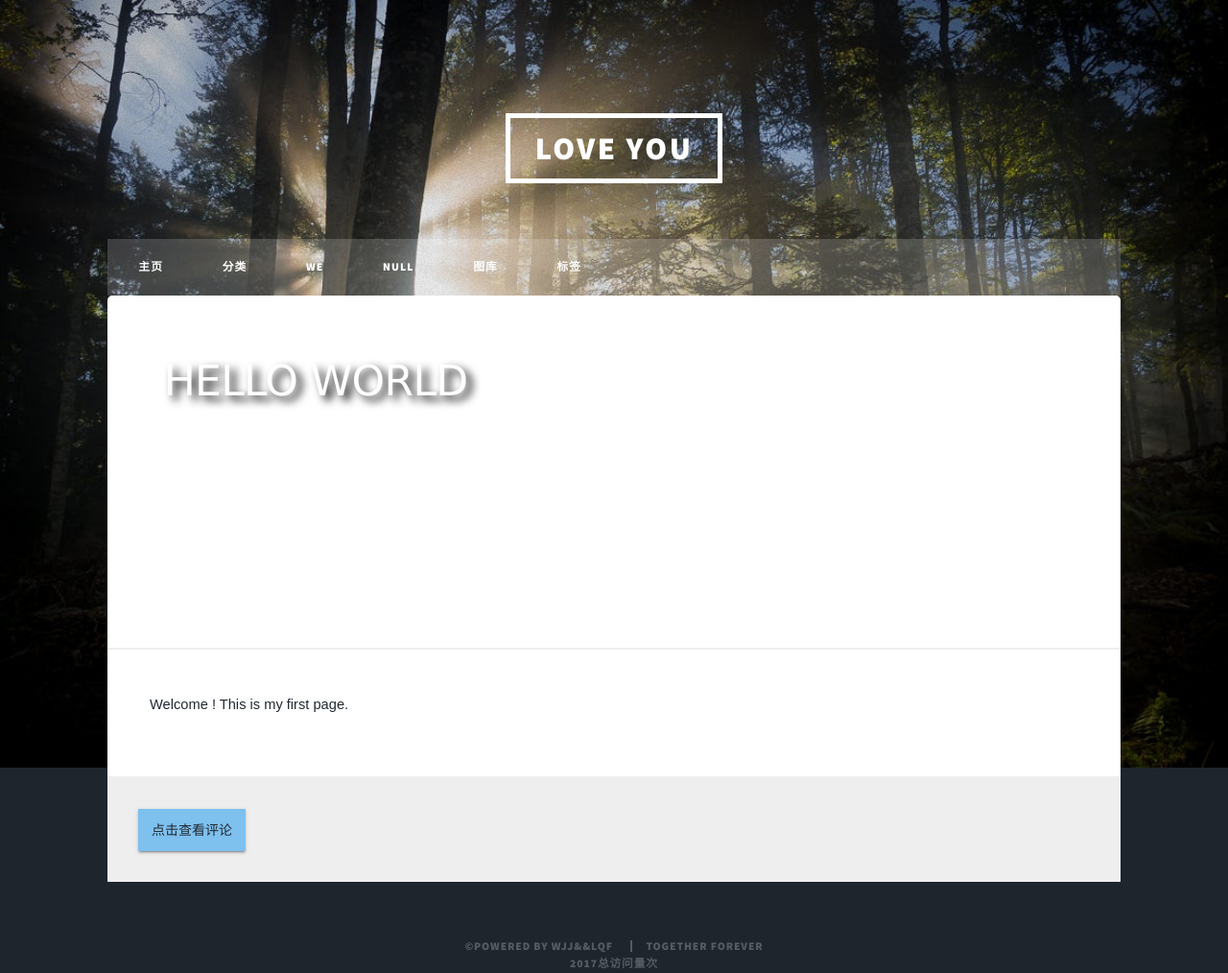
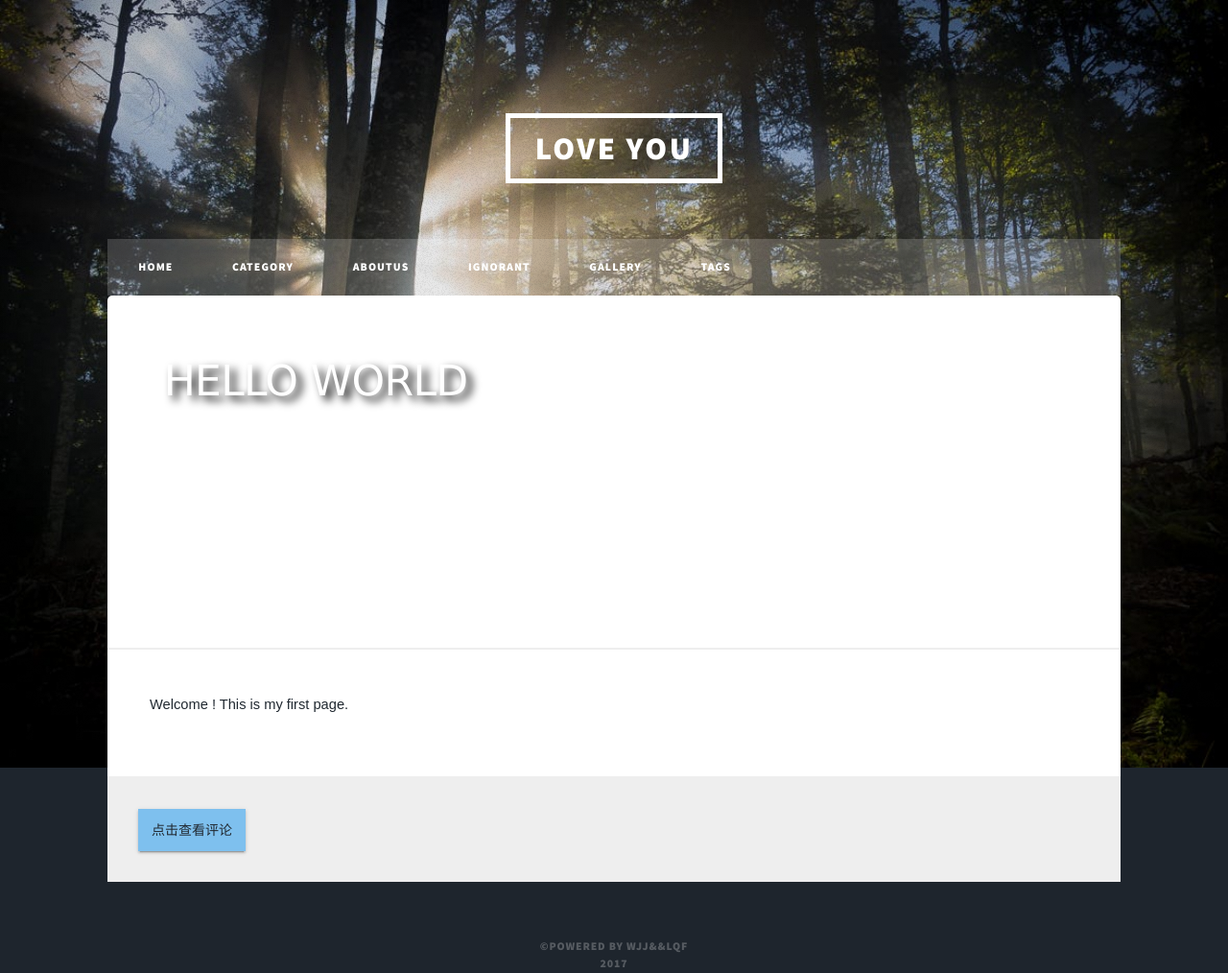
Before and after one commit to lqf5221699/lqf5221699, a plain HTML site: page 2017/09/26/hello-world/index.html in a window 1280 px wide. Shown: the whole page at 96% size. Drawn offline with Linux system fonts and the light colour scheme; some packages are replaced by stand-ins of ours; a script that the page names is missing.

Commit message:
Site updated: 2017-09-27 19:41:14

```diff
--- a/2017/09/26/hello-world/index.html
+++ b/2017/09/26/hello-world/index.html
@@ -52,12 +52,12 @@
             <ul class="menu links" >
 			<!-- Homepage  主页  -->
 			<li >
-	            <a href="/" rel="nofollow">主页</a>
+	            <a href="/" rel="nofollow">Home</a>
 	        </li>
 			<!-- categories_name  分类   -->
 
 	        <li class="active">
-	            <a href="#s1">分类</a>
+	            <a href="#s1">Category</a>
 	                    <ul class="submenu">
 	                        <li>
 
@@ -70,26 +70,26 @@
 		        <!-- Pages 自定义   -->
 
 		        <li>
-		            <a href="/about/" title="We">
-		                We
+		            <a href="/about/" title="AboutUS">
+		                AboutUS
 		            </a>
 		        </li>
 
 		        <li>
-		            <a href="/group/" title="null">
-		                null
+		            <a href="/group/" title="Ignorant">
+		                Ignorant
 		            </a>
 		        </li>
 
 		        <li>
-		            <a href="/gallery/" title="图库">
-		                图库
+		            <a href="/gallery/" title="Gallery">
+		                Gallery
 		            </a>
 		        </li>
 
 		        <li>
-		            <a href="/tag/" title="标签">
-		                标签
+		            <a href="/tag/" title="Tags">
+		                Tags
 		            </a>
 		        </li>
 
@@ -205,10 +205,10 @@ $('.btn_click_load').click(function() {
                 <div id="copyright">
             <ul>
                 <li>&copy;Powered By <a href="http://www.wjjlqf2017.com" style="border-bottom: none;">wjj&&lqf</a></li>
-                <li> together <a href="http://www.wjjlqf2017.com" style="border-bottom: none;">forever</a></li>
+
             </ul>
 
-            	<span id="busuanzi_container_site_pv">2017总访问量<span id="busuanzi_value_site_pv"></span>次</span>
+            	<span id="busuanzi_container_site_pv">2017<span id="busuanzi_value_site_pv"></span></span>
 
         </div>
 
```
Also changed, not shown: archives/2017/09/index.html (+12 -12 lines), archives/2017/index.html (+12 -12 lines), archives/index.html (+12 -12 lines), index.html (+12 -12 lines).
